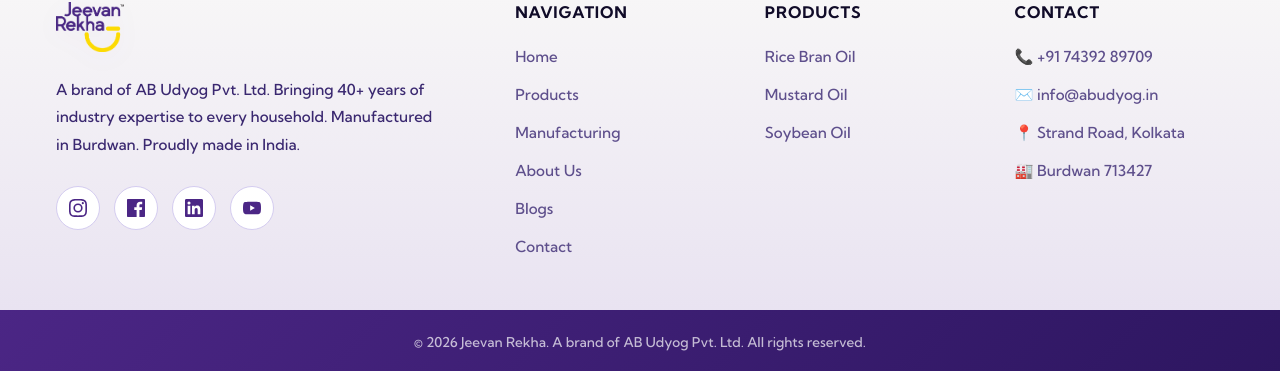
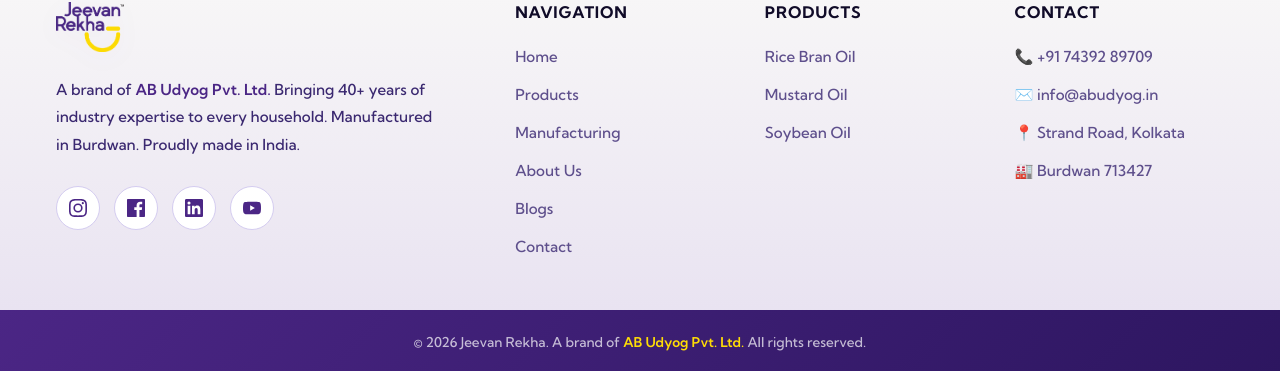
Before and after one commit to genaiwebsites/jeevanrekha, a Next.js app: page / in a window 1280 px wide. Shown: the part 5351-5722 px from the top of the page. Built offline with nearby package versions, Linux system fonts and the light colour scheme.

Commit message:
Fix Footer JSX structure and apply ab-link class with custom hover colors and subtle glow to AB Udyog links

```diff
--- a/src/app/globals.css
+++ b/src/app/globals.css
@@ -2305,6 +2305,35 @@
 }
 .f-bottom-inner p { margin: 0; }
 
+/* ═══════════════════ AB UDYOG HYPERLINK STYLES ═══════════════════ */
+.ab-link {
+  text-decoration: none !important;
+  font-weight: 600;
+  transition: all 0.3s ease;
+}
+
+/* Main Footer (Light Lavender Background) */
+.f-desc .ab-link {
+  color: var(--p) !important;
+}
+.f-desc .ab-link:hover {
+  color: #c59b27 !important;
+  text-shadow: 0 0 8px rgba(197, 155, 39, 0.4);
+}
+
+/* Subfooter & Product Footer (Dark Backgrounds) */
+.f-bottom-inner .ab-link,
+.footer-copy .ab-link,
+.footer-address .ab-link {
+  color: var(--y) !important;
+}
+.f-bottom-inner .ab-link:hover,
+.footer-copy .ab-link:hover,
+.footer-address .ab-link:hover {
+  color: #ffffff !important;
+  text-shadow: 0 0 10px rgba(255, 255, 255, 0.6);
+}
+
 /* ═══════════════════ RESPONSIVE ═══════════════════ */
 @media(max-width: 1024px) {
   .wrap, .nav-inner, .sd-row, .certs-row, .cta-inner, .phd-top { padding-left: 28px; padding-right: 28px; }
--- a/src/components/Footer.tsx
+++ b/src/components/Footer.tsx
@@ -7,7 +7,12 @@
 export default function Footer() {
   const pathname = usePathname();
 
-  if (pathname.startsWith('/products/mustard-oil') || pathname.startsWith('/products/rice-bran-oil') || pathname.startsWith('/products/soybean-oil')) {
+  // Hide the global footer on product detail pages (which have custom footers)
+  if (
+    pathname.startsWith('/products/mustard-oil') ||
+    pathname.startsWith('/products/rice-bran-oil') ||
+    pathname.startsWith('/products/soybean-oil')
+  ) {
     return null;
   }
 
@@ -23,7 +28,9 @@
                 style={{ height: '50px', width: 'auto', objectFit: 'contain' }}
               />
             </Link>
-            <p className="f-desc">A brand of <a href="https://abudyog.in/" target="_blank" rel="noopener noreferrer" style={{ color: 'inherit', textDecoration: 'none' }}>AB Udyog Pvt. Ltd.</a> Bringing 40+ years of industry expertise to every household. Manufactured in Burdwan. Proudly made in India.</p>
+            <p className="f-desc">
+              A brand of <a href="https://abudyog.in/" target="_blank" rel="noopener noreferrer" className="ab-link">AB Udyog Pvt. Ltd.</a> Bringing 40+ years of industry expertise to every household. Manufactured in Burdwan. Proudly made in India.
+            </p>
             <div className="f-socs">
               <a href="https://www.instagram.com/jeevanrekhafoods/" target="_blank" rel="noopener noreferrer" className="f-soc">
                 <svg viewBox="0 0 24 24"><path d="M12 2.163c3.204 0 3.584.012 4.85.07 3.252.148 4.771 1.691 4.919 4.919.058 1.265.069 1.645.069 4.849 0 3.205-.012 3.584-.069 4.849-.149 3.225-1.664 4.771-4.919 4.919-1.266.058-1.644.07-4.85.07-3.204 0-3.584-.012-4.849-.07-3.26-.149-4.771-1.699-4.919-4.92-.058-1.265-.07-1.644-.07-4.849 0-3.204.013-3.583.07-4.849.149-3.227 1.664-4.771 4.919-4.919 1.266-.057 1.645-.069 4.849-.069zM12 0C8.741 0 8.333.014 7.053.072 2.695.272.273 2.69.073 7.052.014 8.333 0 8.741 0 12c0 3.259.014 3.668.072 4.948.2 4.358 2.618 6.78 6.98 6.98C8.333 23.986 8.741 24 12 24c3.259 0 3.668-.014 4.948-.072 4.354-.2 6.782-2.618 6.979-6.98.059-1.28.073-1.689.073-4.948 0-3.259-.014-3.667-.072-4.947-.196-4.354-2.617-6.78-6.979-6.98C15.668.014 15.259 0 12 0zm0 5.838a6.162 6.162 0 100 12.324 6.162 6.162 0 000-12.324zM12 16a4 4 0 110-8 4 4 0 010 8zm6.406-11.845a1.44 1.44 0 100 2.881 1.44 1.44 0 000-2.881z"/></svg>
@@ -71,7 +78,7 @@
       </div>
       <div className="f-bottom-strip">
         <div className="wrap f-bottom-inner">
-          <p>© 2026 Jeevan Rekha. A brand of <a href="https://abudyog.in/" target="_blank" rel="noopener noreferrer" style={{ color: 'inherit', textDecoration: 'none' }}>AB Udyog Pvt. Ltd.</a> All rights reserved.</p>
+          <p>© 2026 Jeevan Rekha. A brand of <a href="https://abudyog.in/" target="_blank" rel="noopener noreferrer" className="ab-link">AB Udyog Pvt. Ltd.</a> All rights reserved.</p>
         </div>
       </div>
     </footer>
```
